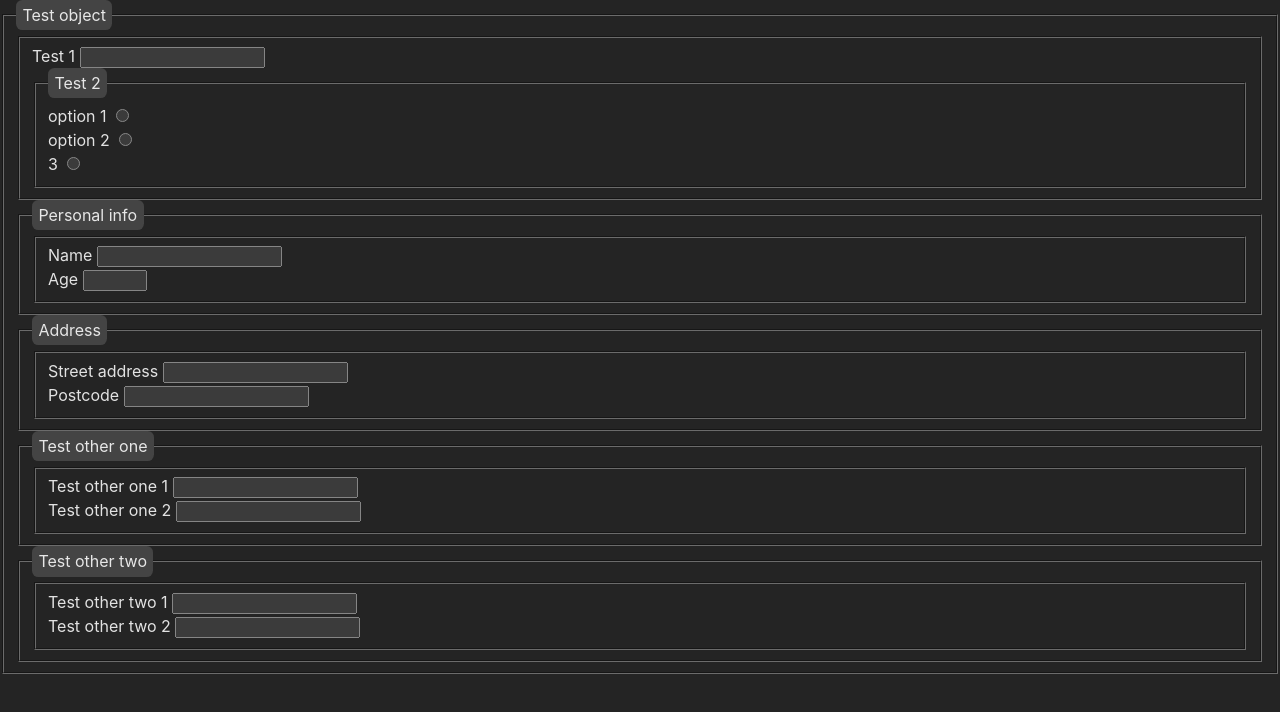
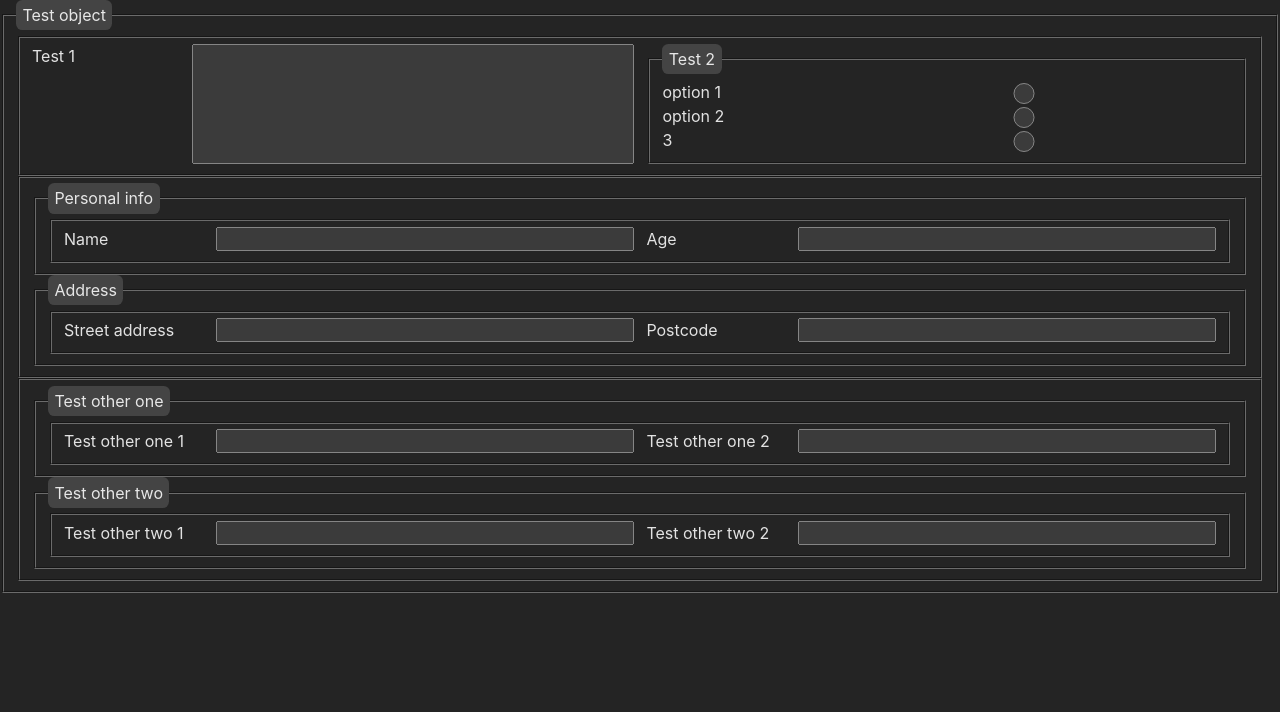
Before and after one commit to tonicblue/jsf, a website built with Vite: page index.html in a window 1280 px wide. Built offline with nearby package versions, Linux system fonts and the light colour scheme.

Commit message:
improved composite renderers and added attributes to aid css

```diff
--- a/src/renderers/render-all-of.ts
+++ b/src/renderers/render-all-of.ts
@@ -17,15 +17,15 @@ export default function renderAllOf ({ root, schema, pathStack }: Frame) {
 
   pathStack.pop();
 
-  return /*html*/dedent`
+  return dedent/*html*/`
     ${c(schema.$allOfBeforeBegin)}
-    <div ${renderAttributes(schema.$allOf)}>
+    <fieldset jsf-all-of ${renderAttributes(schema.$allOf)}>
       ${j(
         schema.$allOfAfterBegin,
         html.join(''),
         schema.$allOfBeforeEnd
       )}
-    </div>
+    </fieldset>
     ${c(schema.$allOfAfterEnd)}
   `;
 }
--- a/src/renderers/render-any-of.ts
+++ b/src/renderers/render-any-of.ts
@@ -17,15 +17,15 @@ export default function renderAnyOf ({ root, schema, pathStack }: Frame) {
 
   pathStack.pop();
 
-  return /*html*/dedent`
+  return dedent/*html*/`
     ${c(schema.$anyOfBeforeBegin)}
-    <div ${renderAttributes(schema.$anyOf)}>
+    <fieldset jsf-any-of ${renderAttributes(schema.$anyOf)}>
       ${j(
         schema.$anyOfAfterBegin,
         html.join(''),
         schema.$anyOfBeforeEnd
       )}
-    </div>
+    </fieldset>
     ${c(schema.$anyOfAfterEnd)}
   `;
 }
--- a/src/renderers/render-object.ts
+++ b/src/renderers/render-object.ts
@@ -18,11 +18,11 @@ export default function renderObject ({ root, schema, pathStack }: Frame) {
 
   html.push(parts.properties, parts.allOf, parts.anyOf, parts.oneOf);
 
-  return /*html*/dedent`
+  return dedent/*html*/`
     ${c(schema.$fieldsetBeforeBegin)}
-    <fieldset ${renderAttributes(schema.$fieldset)}>
+    <fieldset jsf-object ${renderAttributes(schema.$fieldset)}>
       ${c(schema.$fieldsetAfterBegin, schema.$legendBeforeBegin)}
-      <legend ${renderAttributes(schema.$legend)}>${c(
+      <legend ${renderAttributes(schema.$legend)}>${j(
         schema.$legendAfterBegin,
         schema.title,
         schema.$legendBeforeEnd
--- a/src/renderers/render-one-of.ts
+++ b/src/renderers/render-one-of.ts
@@ -17,15 +17,15 @@ export default function renderOneOf ({ root, schema, pathStack }: Frame) {
 
   pathStack.pop();
 
-  return /*html*/dedent`
+  return dedent/*html*/`
     ${c(schema.$oneOfBeforeBegin)}
-    <div ${renderAttributes(schema.$oneOf)}>
+    <fieldset jsf-one-of ${renderAttributes(schema.$oneOf)}>
       ${j(
         schema.$oneOfAfterBegin,
         html.join(''),
         schema.$oneOfBeforeEnd
       )}
-    </div>
+    </fieldset>
     ${c(schema.$oneOfAfterEnd)}
   `;
 }
--- a/src/renderers/render-properties.ts
+++ b/src/renderers/render-properties.ts
@@ -22,7 +22,7 @@ export default function renderProperties ({ root, schema, pathStack }: Frame) {
   };
   pathStack.pop();
 
-  return /*html*/dedent`
+  return dedent/*html*/`
     ${c(schema.$propertiesBeforeBegin)}
     <fieldset ${renderAttributes($properties)}>
       ${j(
--- a/src/style.css
+++ b/src/style.css
@@ -27,7 +27,9 @@ body {
 }
 
 label {
-  display: block;
+  display: grid;
+  grid-template-columns: 1fr 3fr;
+  gap: 0.8rem;
 }
 
 legend {
@@ -39,3 +41,9 @@ legend {
 legend:empty {
   display: none;
 }
+
+[jsf-properties] {
+  display: grid;
+  grid-template-columns: 1fr 1fr;
+  gap: 0.8rem;
+}
```
